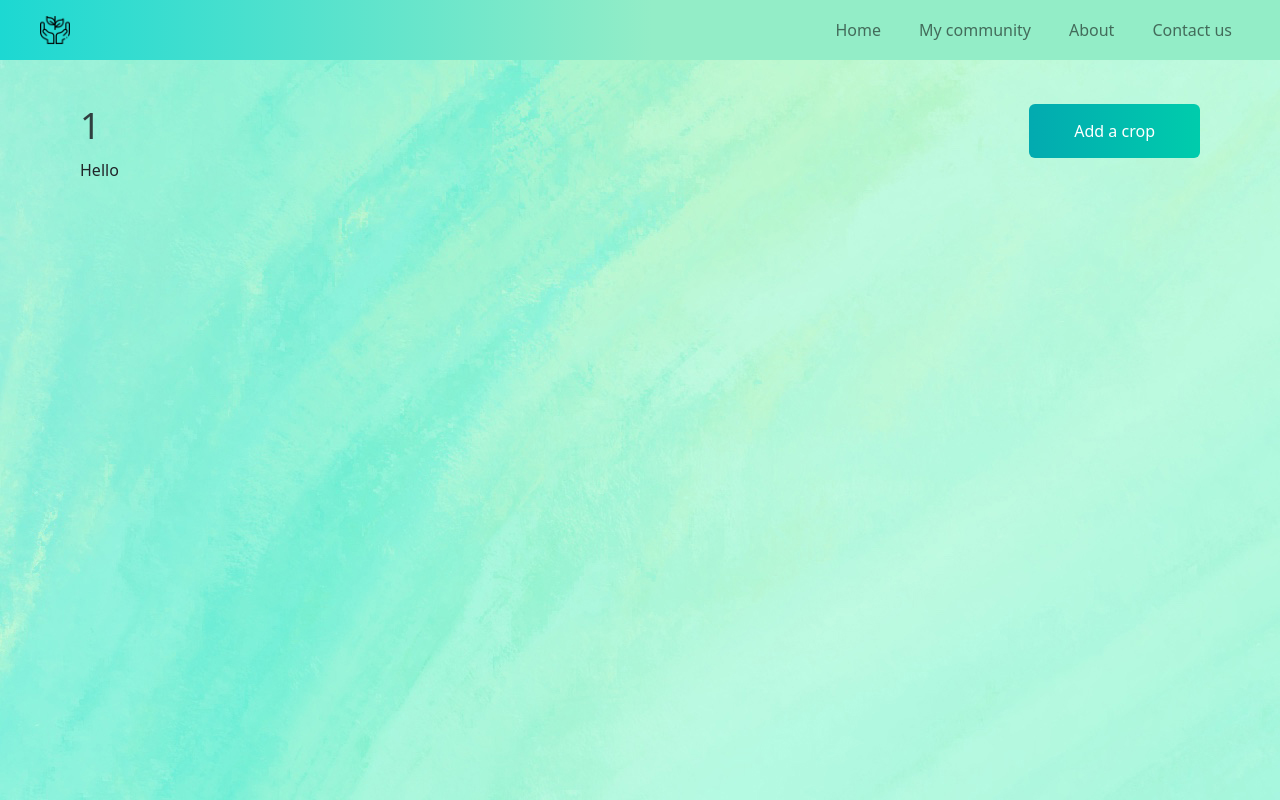
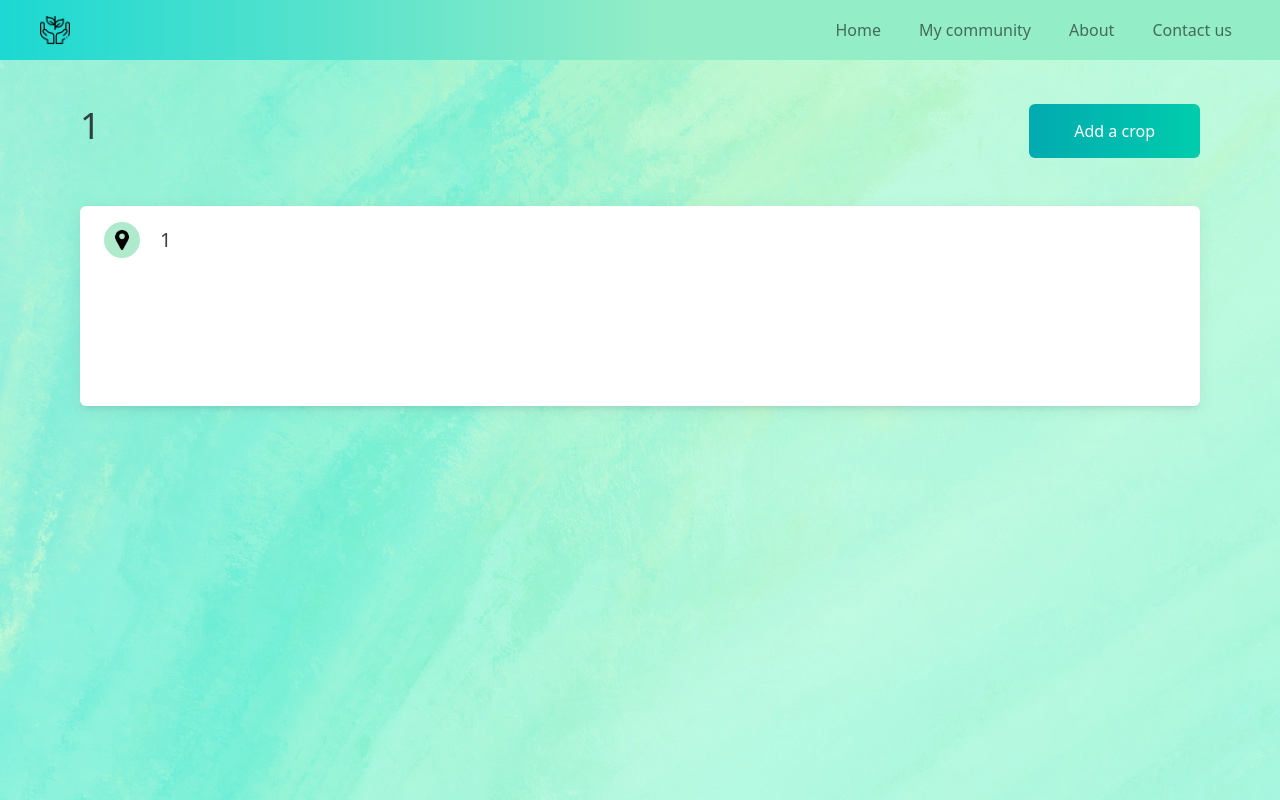
Before and after one commit to snigdha920/community-garden, a Next.js app in the folder app/: page /my-community/1/dashboard in a window 1280 px wide. Built offline with nearby package versions, Linux system fonts and the light colour scheme.

Commit message:
Generalise TextIcon to DashboardLayout

```diff
--- a/app/components/TextIcon.tsx
+++ b/app/components/TextIcon.tsx
@@ -7,25 +7,51 @@ interface TextIconProps {
   alignIcon?: 'left' | 'right';
   className?: string;
   alignText?: 'left' | 'right';
+  iconSize?: 'large' | 'small';
 }
 
 export const TextIcon: React.FC<TextIconProps> = ({
   children,
   icon,
   className,
-  alignText,
-  alignIcon = 'right',
+  alignText = 'left',
+  alignIcon = 'left',
+  iconSize = 'large',
 }: TextIconProps) => {
-  const parentDivFlexStyle = alignIcon === 'right' ? '' : 'flex-row-reverse';
-  const textAlign = alignText ? alignText : alignIcon === 'right' ? undefined : 'right';
+  const parentDivFlexStyle = alignIcon === 'right' ? '' : '';
+  // const textAlign = alignText ? alignText : alignIcon === 'right' ? undefined : 'right';
+  const isIconSizeLarge = iconSize === 'large' ? true : false;
+  const defaultPadding = 'p-4';
+
   const textPadding = alignIcon === 'right' ? '0 20px 0 0' : '0 0 0 20px';
   return (
-    <div className={`d-flex ${parentDivFlexStyle} justify-content-between align-items-center ${className}`}>
-      <p style={{ textAlign: textAlign, margin: textPadding }}>{children}</p>
+    <div className={`d-flex ${parentDivFlexStyle} align-items-center ${className}`}>
+      {alignIcon === 'right' ? (
+        <>
+          <p style={{ textAlign: alignText, margin: textPadding }}>{children}</p>
 
-      <div style={{ backgroundColor: Styles.lightGreenBackgroundColor }} className="rounded-circle p-4">
-        <div>{icon}</div>
-      </div>
+          <div
+            style={{ backgroundColor: Styles.lightGreenBackgroundColor }}
+            className={`rounded-circle ${
+              isIconSizeLarge ? defaultPadding : 'p-2'
+            } d-flex justify-content-center align-items-center`}
+          >
+            {icon}
+          </div>
+        </>
+      ) : (
+        <>
+          <div
+            style={{ backgroundColor: Styles.lightGreenBackgroundColor }}
+            className={`rounded-circle ${
+              isIconSizeLarge ? defaultPadding : 'p-2'
+            } d-flex justify-content-center align-items-center`}
+          >
+            {icon}
+          </div>
+          <p style={{ textAlign: alignText, margin: textPadding }}>{children}</p>
+        </>
+      )}
     </div>
   );
 };
--- a/app/components/layout/DashboardLayout.tsx
+++ b/app/components/layout/DashboardLayout.tsx
@@ -1,7 +1,12 @@
+/* eslint-disable @next/next/no-img-element */
 import React from 'react';
 import { Styles } from '../../styles/styles';
+import { TextIcon } from '../TextIcon';
 
-export const DashboardLayout: React.FC = () => {
+interface DashBoardLayoutProps {
+  place: string;
+}
+export const DashboardLayout: React.FC<DashBoardLayoutProps> = ({ place }) => {
   return (
     <>
       <div
@@ -9,11 +14,21 @@ export const DashboardLayout: React.FC = () => {
           borderRadius: '6px',
           overflow: 'hidden', // this class is important if the child divs also have a border radius
           boxShadow: '0 5px 5px -3px rgba(5, 30, 55, 0.1), 0 3px 15px 2px rgba(5, 30, 55, 0.05)',
-          backgroundColor: Styles.lightGreenBackgroundColor,
+          backgroundColor: '#FFFFFF',
         }}
-        className='mt-5'
+        className="mt-5"
       >
-          Hello
+        <div style={{ minHeight: '200px' }}>
+          <TextIcon
+            icon={<img src="/icons/locationicon.png" width="20px" height="20px" alt="pin" />}
+            className="px-4 pt-3 pb-2"
+            alignIcon="left"
+            alignText="left"
+            iconSize="small"
+          >
+            <>{place}</>
+          </TextIcon>
+        </div>
       </div>
     </>
   );
--- a/app/pages/my-community/[community]/dashboard.tsx
+++ b/app/pages/my-community/[community]/dashboard.tsx
@@ -16,11 +16,11 @@ const Places: NextPage = () => {
         <ContentLayout
           title={community}
           form={<div>Dummy form contents</div>}
-          variant="hideContainer"
+          variant='hideContainer'
           buttonLabel="Add a crop"
         >
           <div>
-            Hello
+            <DashboardLayout place={community}></DashboardLayout>
           </div>
         </ContentLayout>
       </>
```
Also changed, not shown: app/public/icons/locationicon.png (added).
